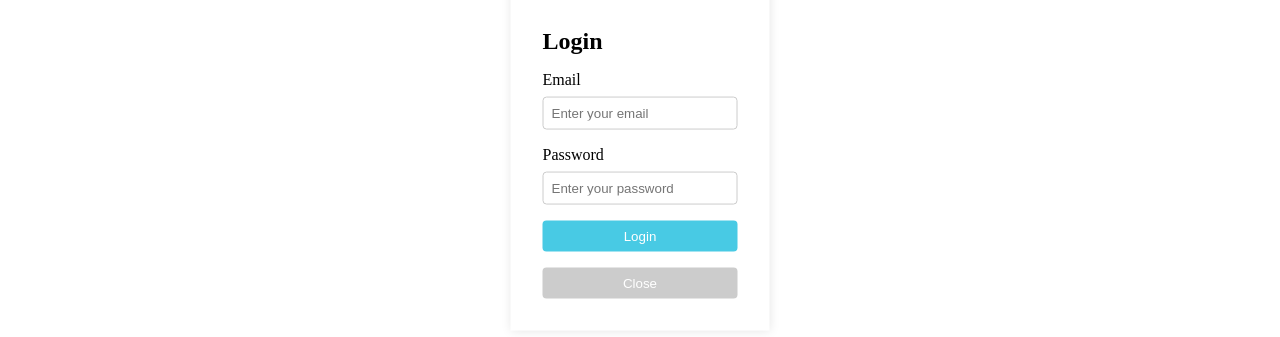
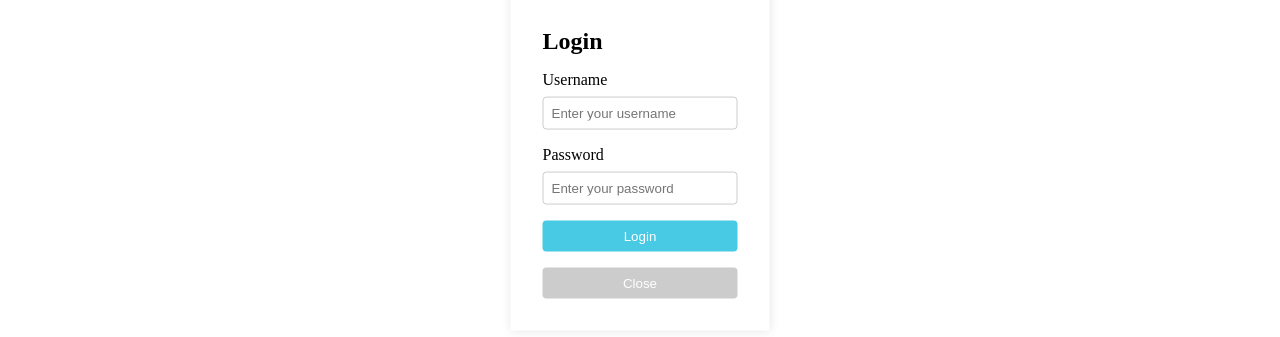
Before and after one commit to jammie-commits/Travels-Tourism-app, a React (Create React App) app: page /login in a window 1280 px wide. Shown: the part 247-584 px from the top of the page. Built offline with nearby package versions, Linux system fonts and the light colour scheme.

Commit message:
Updates login form

```diff
--- a/src/pages/Login.jsx
+++ b/src/pages/Login.jsx
@@ -1,17 +1,61 @@
-import React from 'react';
+import React, { useState } from 'react';
 import styled from 'styled-components';
 
 export default function LoginForm({ closeForm }) {
+  const [username, setUsername] = useState('');
+  const [password, setPassword] = useState('');
+  const [error, setError] = useState(null);
+
+  const handleSubmit = async (e) => {
+    e.preventDefault();
+    setError(null); // Reset error state before new request
+    try {
+      const response = await fetch('http://localhost:5555/login', {
+        method: 'POST',
+        headers: {
+          'Content-Type': 'application/json',
+        },
+        body: JSON.stringify({ username, password }),
+      });
+
+      if (!response.ok) {
+        const errorData = await response.json();
+        setError(errorData.msg || 'An error occurred. Please try again.');
+        return;
+      }
+
+      const data = await response.json();
+      localStorage.setItem('access_token', data.access_token);
+      alert('Login successful');
+      closeForm(); // Close the form after successful login
+    } catch (error) {
+      setError('An error occurred. Please try again.');
+    }
+  };
+
   return (
     <FormContainer>
       <FormTitle>Login</FormTitle>
-            <Form>
-                <Label>Email</Label>
-                <Input type="email" placeholder="Enter your email" />
+      {error && <ErrorMessage>{error}</ErrorMessage>}
+      <Form onSubmit={handleSubmit}>
+        <Label>Username</Label>
+        <Input
+          type="text"
+          placeholder="Enter your username"
+          value={username}
+          onChange={(e) => setUsername(e.target.value)}
+          required
+        />
         <Label>Password</Label>
-                <Input type="password" placeholder="Enter your password" />
+        <Input
+          type="password"
+          placeholder="Enter your password"
+          value={password}
+          onChange={(e) => setPassword(e.target.value)}
+          required
+        />
         <SubmitButton type="submit">Login</SubmitButton>
-                <CloseButton onClick={closeForm}>Close</CloseButton>
+        <CloseButton type="button" onClick={closeForm}>Close</CloseButton>
       </Form>
     </FormContainer>
   );
@@ -74,3 +118,8 @@ const CloseButton = styled.button`
     background-color: #999;
   }
 `;
+
+const ErrorMessage = styled.p`
+  color: red;
+  margin-bottom: 1rem;
+`;
```
Also changed, not shown: 1 other file (tests, documents, lock files or other folders). Lines whose indentation alone changed are shown as unchanged.
